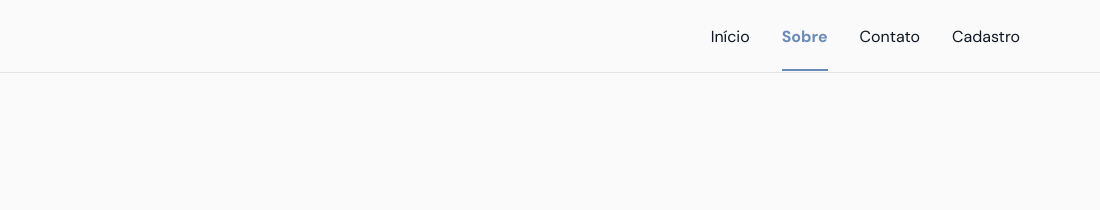
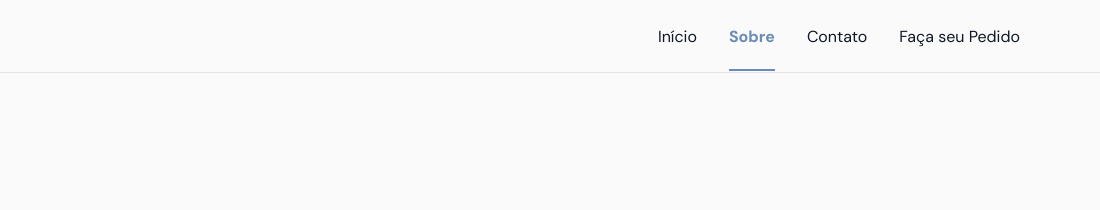
Before and after one commit to Emmentt/desafiowa, a plain HTML site: page index.html in a window 1280 px wide. Shown: the top 210 px of the page, 180-1280 px from the left. Drawn offline with nearby package versions, Linux system fonts and the light colour scheme; files that its build step writes are made by us from their sources.

Commit message:
Atualização index.html

```diff
--- a/index.html
+++ b/index.html
@@ -41,7 +41,7 @@
             <li><a class="title" href="#home">Início</a></li>
             <li><a class="title" href="#about">Sobre</a></li>
             <li><a class="title" href="#contact">Contato</a></li>
-            <li><a class="title" href="cadastro.html">Cadastro</a></li>
+            <li><a class="title" href="cadastro.html">Faça seu Pedido</a></li>
           </ul>
         </div>
         <!-- /menu -->
```
